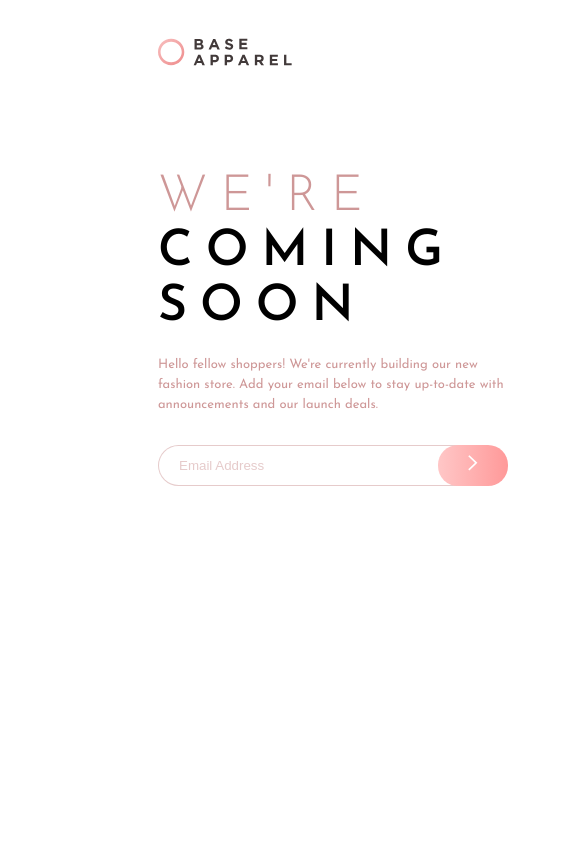
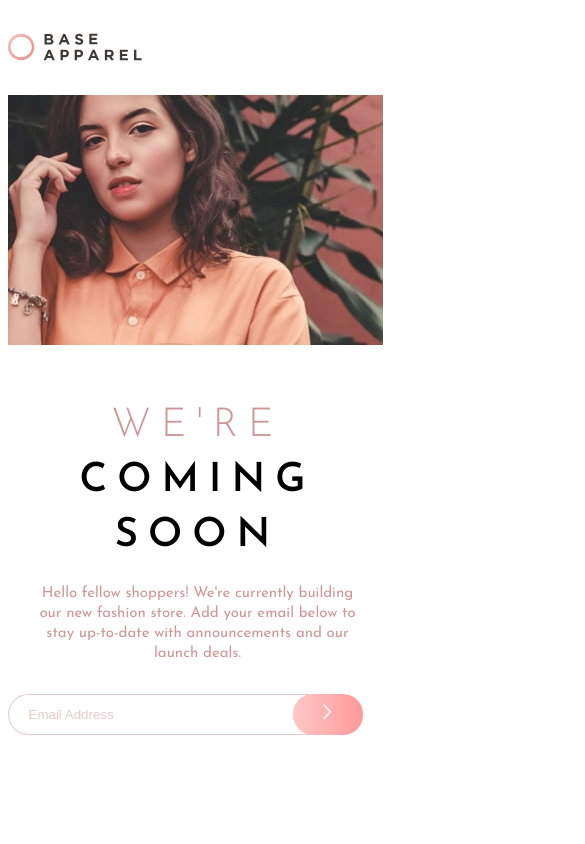
Before and after one commit to AshongAbdallah06/base-apparel-coming-soon-master, a plain HTML site: page index.html in a window 390 px wide. Shown: the top 844 px of the page, 585 px wide, since content can reach past the window. Drawn offline with Linux system fonts and the light colour scheme.

Commit message:
Make page responsive for mobile

```diff
--- a/index.css
+++ b/index.css
@@ -2,6 +2,7 @@
 
 body {
     font-family: 'Josefin Sans', sans-serif;
+    padding-bottom: 50px;
 }
 
 main {
@@ -112,13 +113,10 @@ button:active {
     height: 16px;
 }
 
-.hero-image {
-    height: 100vh;
+.hero-desktop-image {
+    height: 98vh;
     width: 450px;
 }
-
-
-
 
 .attribution {
     font-size: 11px;
@@ -127,8 +125,54 @@ button:active {
     bottom: -50px;
     right: 0;
     left: 0;
-  }
+}
 
-  .attribution a {
+.attribution a {
     color: hsl(228, 45%, 44%);
-  }
+}
+
+
+@media (max-width: 800px) {
+    main {
+        align-items: center;
+        justify-content: center;
+        flex-direction: column;
+    }
+
+    .left-side-container {
+        padding: 25px;
+    }
+
+    .coming-soon {
+        margin: 0;
+        margin-top: 50px;
+        width: 300px;
+        text-align: center;
+        margin-left: 40px;
+        font-size: 40px;
+        letter-spacing: 10px;
+    }
+
+    .message {
+        text-align: center;
+        width: 320px;
+        margin-left: 30px;
+        font-size: 15px;
+    }
+
+    button {
+        right: 20px;
+    }
+
+    .error-icon {
+        right: 100px;
+    }
+
+    .hero-mobile-image {
+        margin-top: 30px;
+    }
+
+    .attribution {
+        bottom: -200px;
+    }
+}
--- a/index.html
+++ b/index.html
@@ -6,17 +6,21 @@
 
   <link rel="icon" type="image/png" sizes="32x32" href="./images/favicon-32x32.png">
   <link rel="stylesheet" href="index.css">
+  <link rel="stylesheet" href="styles/mobile.css">
 
   <title>Frontend Mentor | Base Apparel coming soon page</title>
 
 </head>
 <body>
 
-  <main>
+  <main id="main">
+    <!-- <div class="container"></div> -->
     <div class="left-side-container">
       <a href="#">
         <img src="images/logo.svg" class="logo" alt="">
       </a>
+
+      <div class="container"></div>
 
       <div class="coming-soon">
         <span>WE'RE</span> COMING SOON
@@ -40,7 +44,7 @@
 
     <div class="right-side-container">
       <a href="#">
-        <img src="images/hero-desktop.jpg" class="hero-image" alt="">
+        <img src="images/hero-desktop.jpg" class="hero-desktop-image js-hero-image" alt="">
       </a>
     </div>
   </main>
--- a/index.js
+++ b/index.js
@@ -25,6 +25,41 @@ function checkEmail() {
 }
 
 
+
+function checkStyles() {
+    const width = window.innerWidth;
+
+    let rightSideContainer = document.querySelector('.right-side-container');
+
+    if (width <= 800) {
+
+        rightSideContainer.innerHTML = '';
+
+        document.querySelector('.container').innerHTML = `
+            <a href="#">
+                <img src="images/hero-mobile.jpg" class="hero-mobile-image" alt="">
+            </a>
+        `
+    } else {
+        document.querySelector('.container').innerHTML = ''
+
+        rightSideContainer.innerHTML = `
+        <a href="#">
+            <img src="images/hero-desktop.jpg" class="hero-desktop-image" alt="">
+        </a>
+    `
+    }
+}
+
+checkStyles();
+
+
+
+window.addEventListener('resize', () => {
+    checkStyles();
+})
+
+
 email.addEventListener('keypress', () => {
     checkEmail();
 })
```
